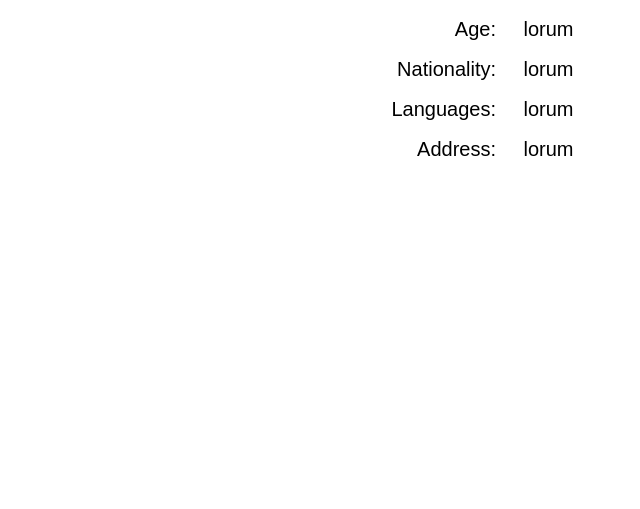
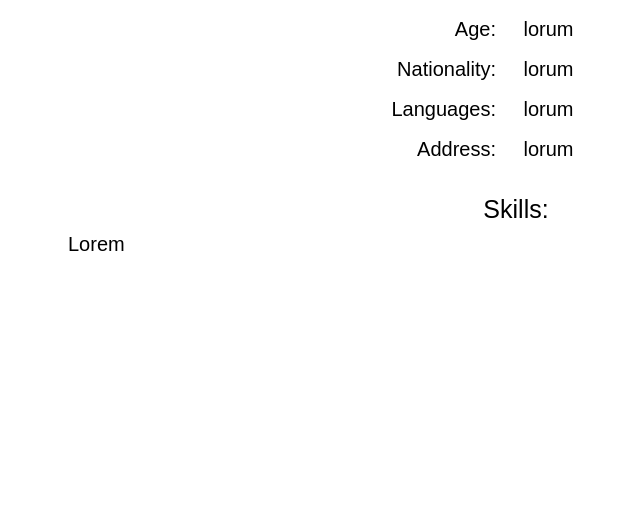
Before and after one commit to aboczek/Portfolio-Website, a Django app: page /aboutme/ in a window 1280 px wide. Shown: the part 161-670 px from the top of the page, without its empty margins (124-764 px from the left). Run offline with Django 3.2, Linux system fonts and the light colour scheme; some libraries are stand-ins or nearby versions.

Commit message:
Styling and leaving lorem ipsum on aboutme page to hook it up later to database

```diff
--- a/static/css/style.css
+++ b/static/css/style.css
@@ -244,9 +244,22 @@ body {
 }
 
 #skills {
+    display: flex;
+    flex-direction: column;
+    justify-content: flex-start;
+    align-items: center;
+    padding-top: 2rem;
+}
 
+#skills-info {
+    display: flex;
+    flex-direction: column;
+    justify-content: flex-start;
+    width: 70vw;
+    margin-left: auto;
+    margin-right: auto;
+}
 
-}
 /* Small Devices */
 
 @media (max-width: 576px) {
--- a/templates/about-me.html
+++ b/templates/about-me.html
@@ -1,6 +1,7 @@
 {% extends "base.html" %}
 
 {% block template%}
+
 <h1 id="details">Details:</h1>
 <div class="container">
     <div class="row" id>
@@ -20,4 +21,9 @@
         </div>
     </div>
 </div>
+<h1 id="skills">Skills:</h1>
+<div id="skills-info">
+    <p>Lorem</p>
+</div>
+
 {% endblock %}
--- a/templates/index.html
+++ b/templates/index.html
@@ -1,10 +1,12 @@
 {% extends "base.html" %}
 
 {% block template%}
+
 <div id="welcome">
     <p id="welcome-txt">Welcome to my Portfolio website!</p>
     <img src="static/images/pexels-cottonbro-studio-5483077.jpg" alt="laptop">
     <p id="welcome-txt-two">I'm fullstack developer looking for opportunities to grow. You will find all
         the information about me in About page and Projects in Project section.</p>
 </div>
+
 {% endblock %}
```
Also changed, not shown: 1 other file.
